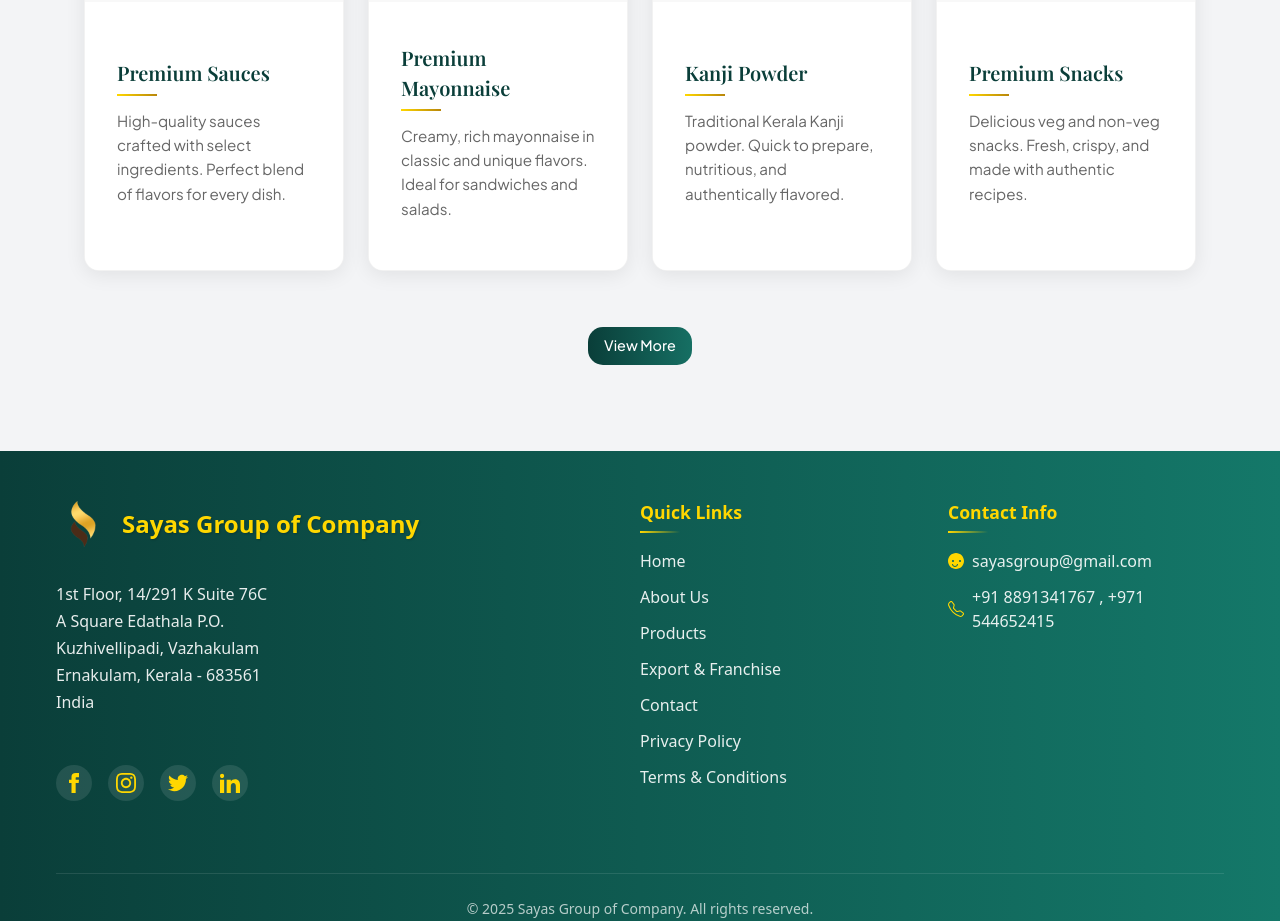
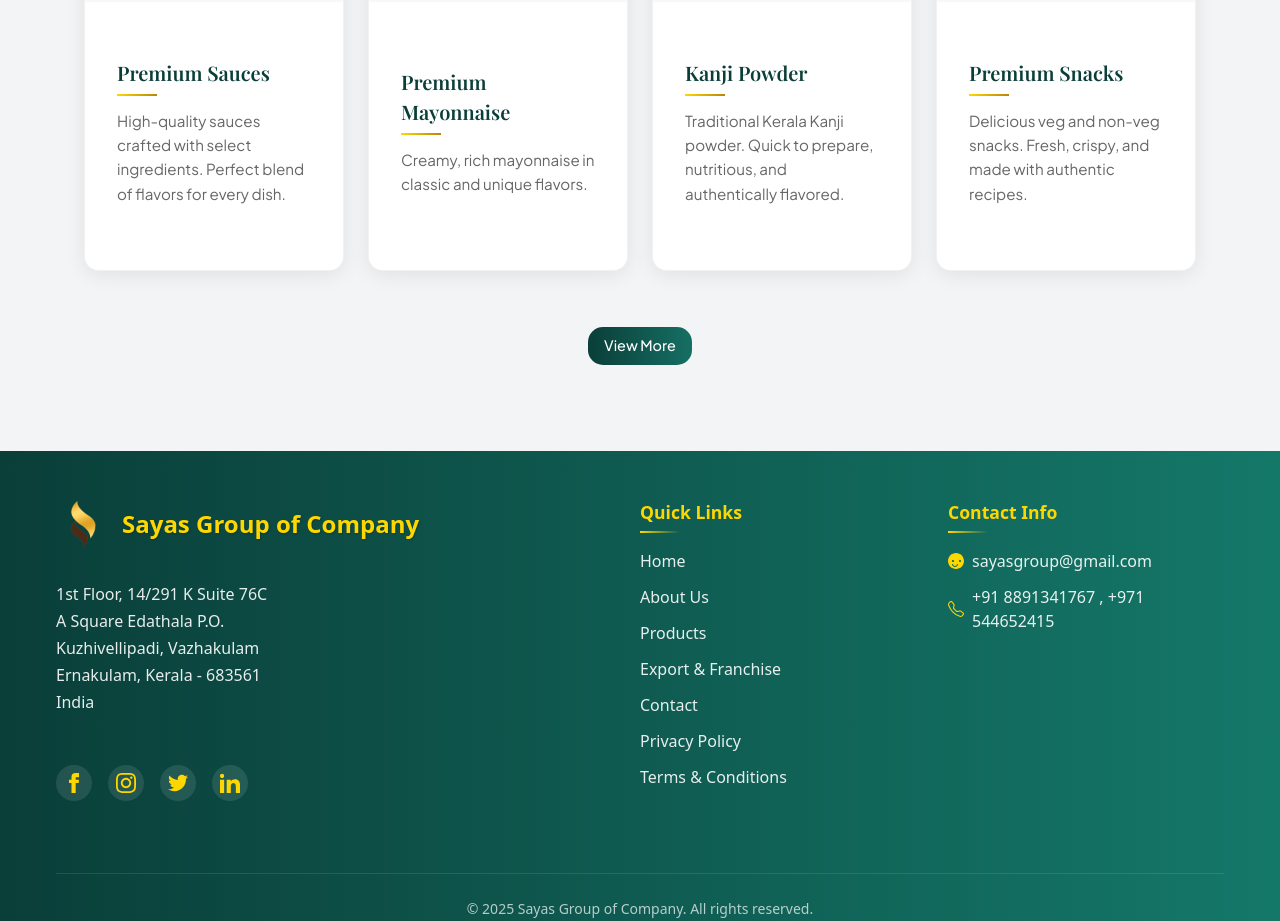
Before and after one commit to SuryaKrishnavp/sayasweb, a React (Vite) app: page / in a window 1280 px wide. Shown: the part 2578-3499 px from the top of the page. Built offline with nearby package versions, Linux system fonts and the light colour scheme.

Commit message:
first commit

```diff
--- a/src/pages/home/Home.jsx
+++ b/src/pages/home/Home.jsx
@@ -138,7 +138,7 @@
               <div className={styles.productContent}>
                 <h3 className={styles.productTitle}>Premium Mayonnaise</h3>
                 <p className={styles.productDescription}>
-                  Creamy, rich mayonnaise in classic and unique flavors. Ideal for sandwiches and salads.
+                  Creamy, rich mayonnaise in classic and unique flavors.
                 </p>
               </div>
             </div>
```
